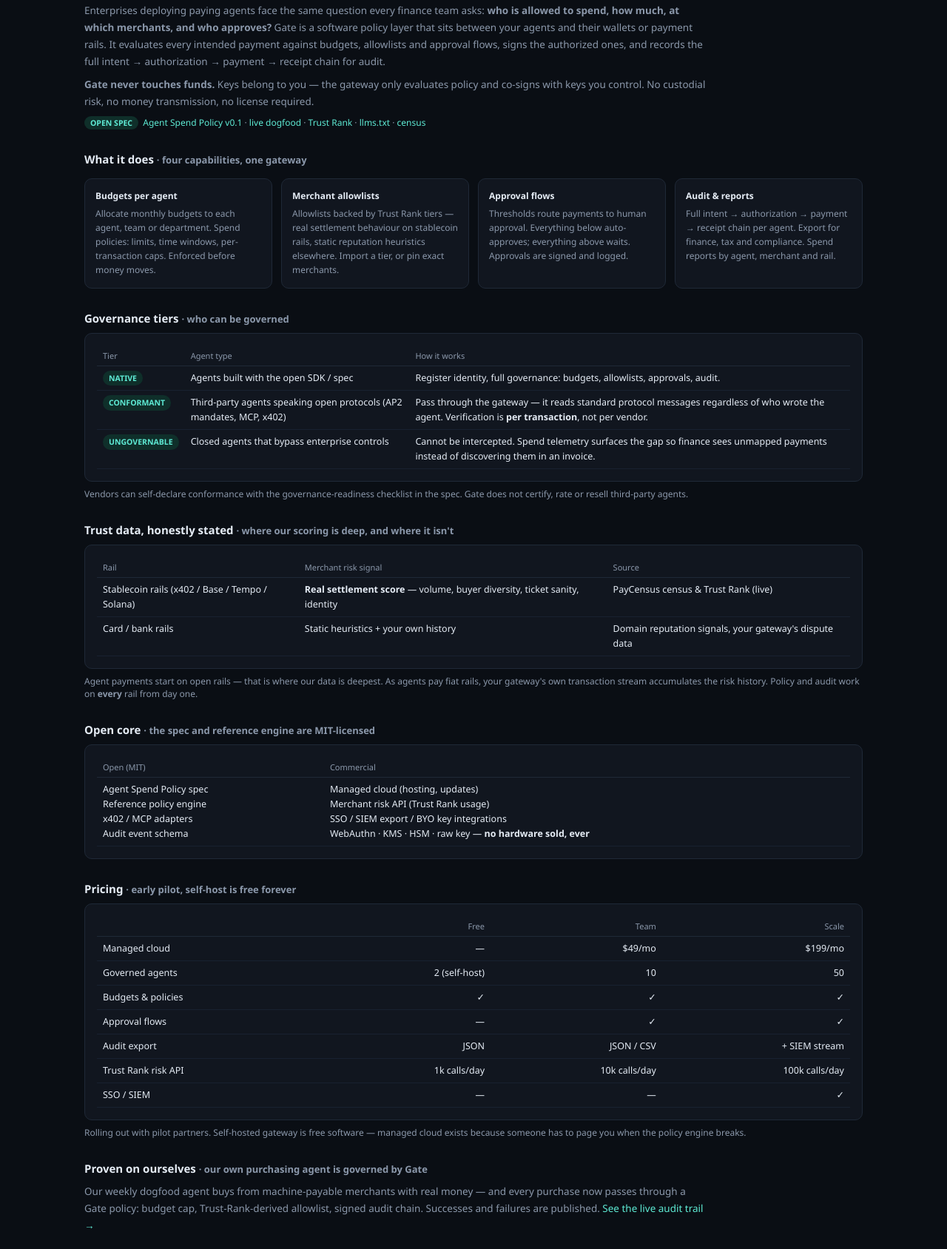
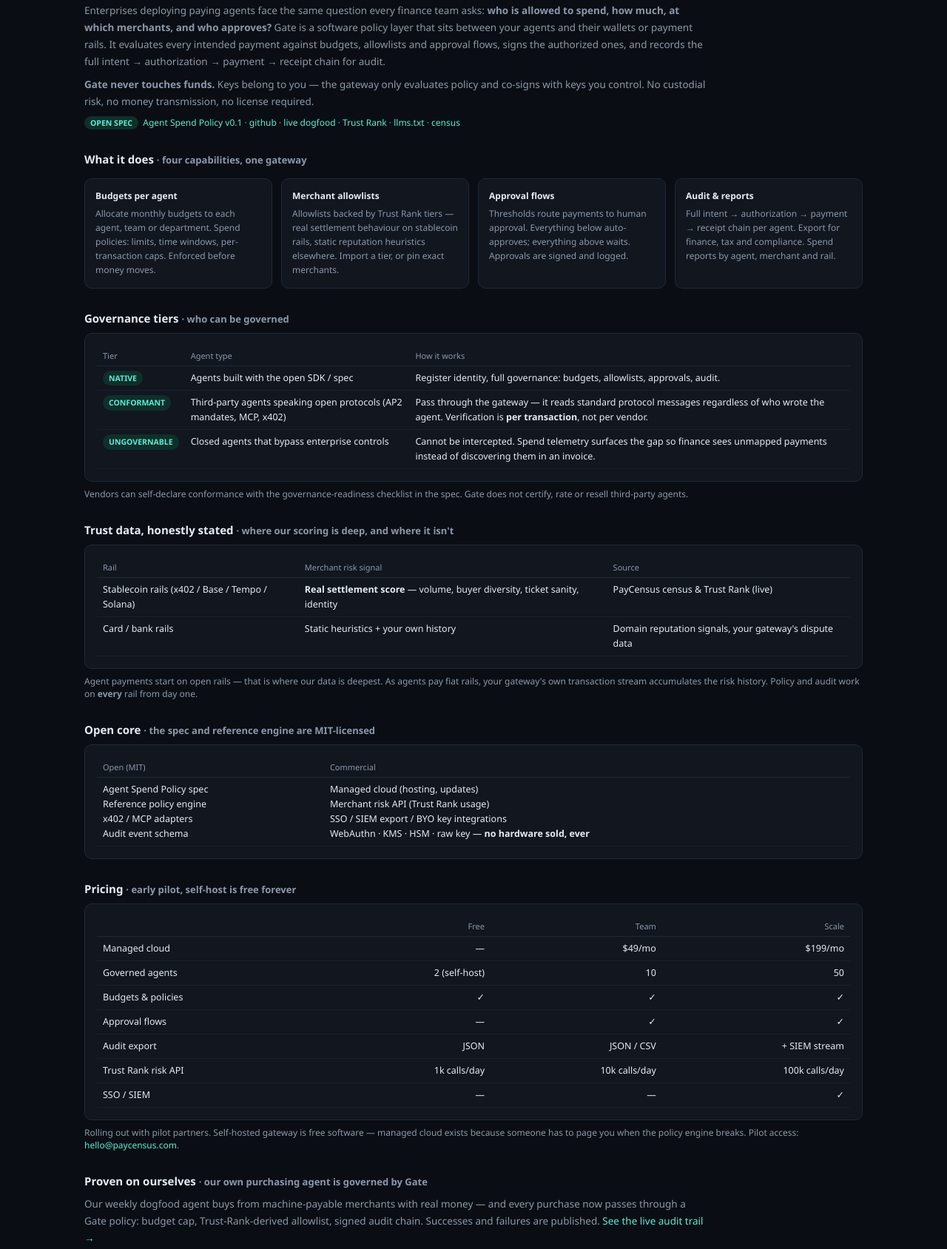
Before and after one commit to OneLight1688/paycensus, a plain HTML site: page site/gate/index.html in a window 1280 px wide. Shown: the part 113-1801 px from the top of the page at 74% size. Drawn offline with Linux system fonts and the light colour scheme.

Commit message:
gate landing: github repo link + pilot contact

```diff
--- a/site/gate/index.html
+++ b/site/gate/index.html
@@ -43,7 +43,7 @@
   and co-signs with keys you control. No custodial risk, no money transmission, no license required.</p>
   <p class="muted" style="margin-top:8px">
   <span class="badge">OPEN SPEC</span>&nbsp;
-  <a href="/spec/">Agent Spend Policy v0.1</a> ·
+  <a href="/spec/">Agent Spend Policy v0.1</a> · <a href="https://github.com/OneLight1688/agent-spend-policy">github</a> ·
   <a href="https://agent.paycensus.com/dogfood.html">live dogfood</a> ·
   <a href="https://agent.paycensus.com/">Trust Rank</a> ·
   <a href="/llms.txt">llms.txt</a> ·
@@ -105,7 +105,7 @@
     </tbody>
   </table></div>
   <p class="muted" style="margin-top:8px">Rolling out with pilot partners. Self-hosted gateway is free software — managed cloud exists because
-  someone has to page you when the policy engine breaks.</p>
+  someone has to page you when the policy engine breaks. Pilot access: <a href="mailto:hello@paycensus.com">hello@paycensus.com</a>.</p>
 
   <h2>Proven on ourselves <em>· our own purchasing agent is governed by Gate</em></h2>
   <p class="lead">Our weekly dogfood agent buys from machine-payable merchants with real money — and every purchase now passes
```
Also changed, not shown: site/gate/llms.txt.
